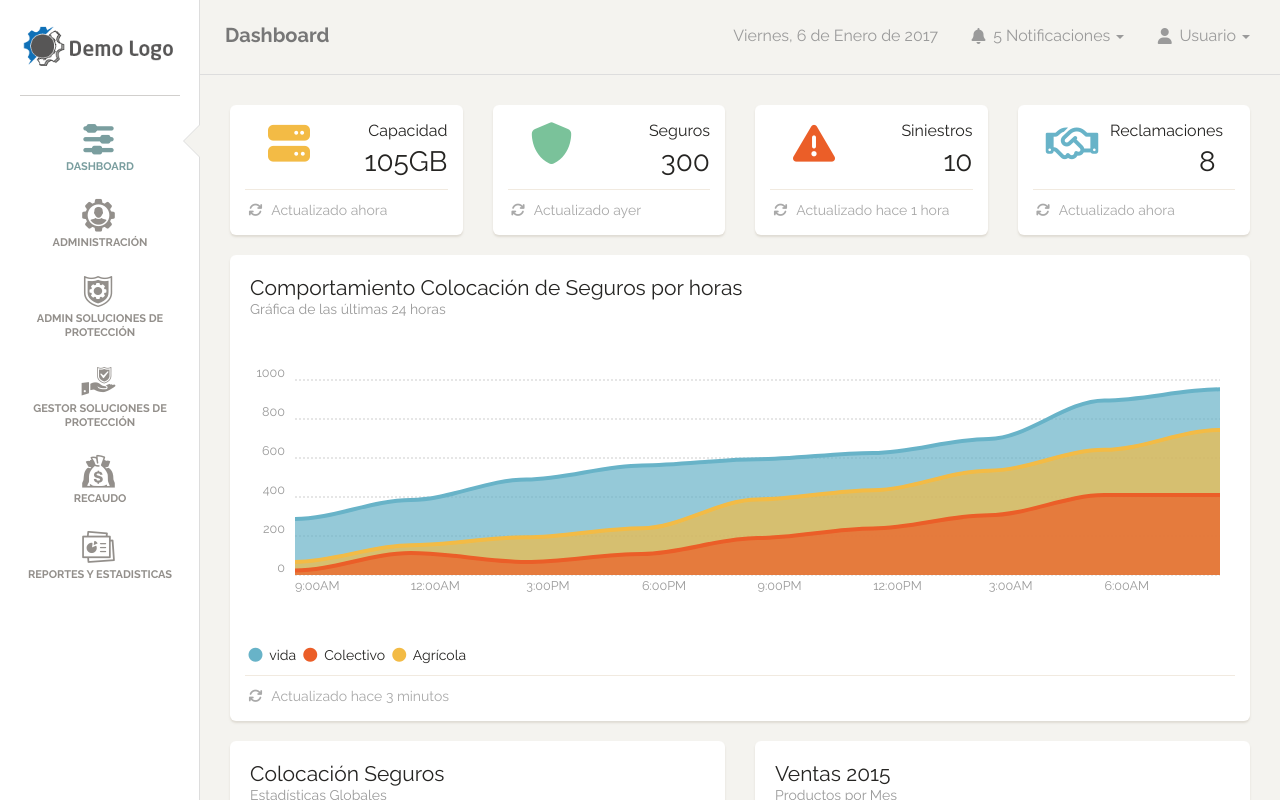
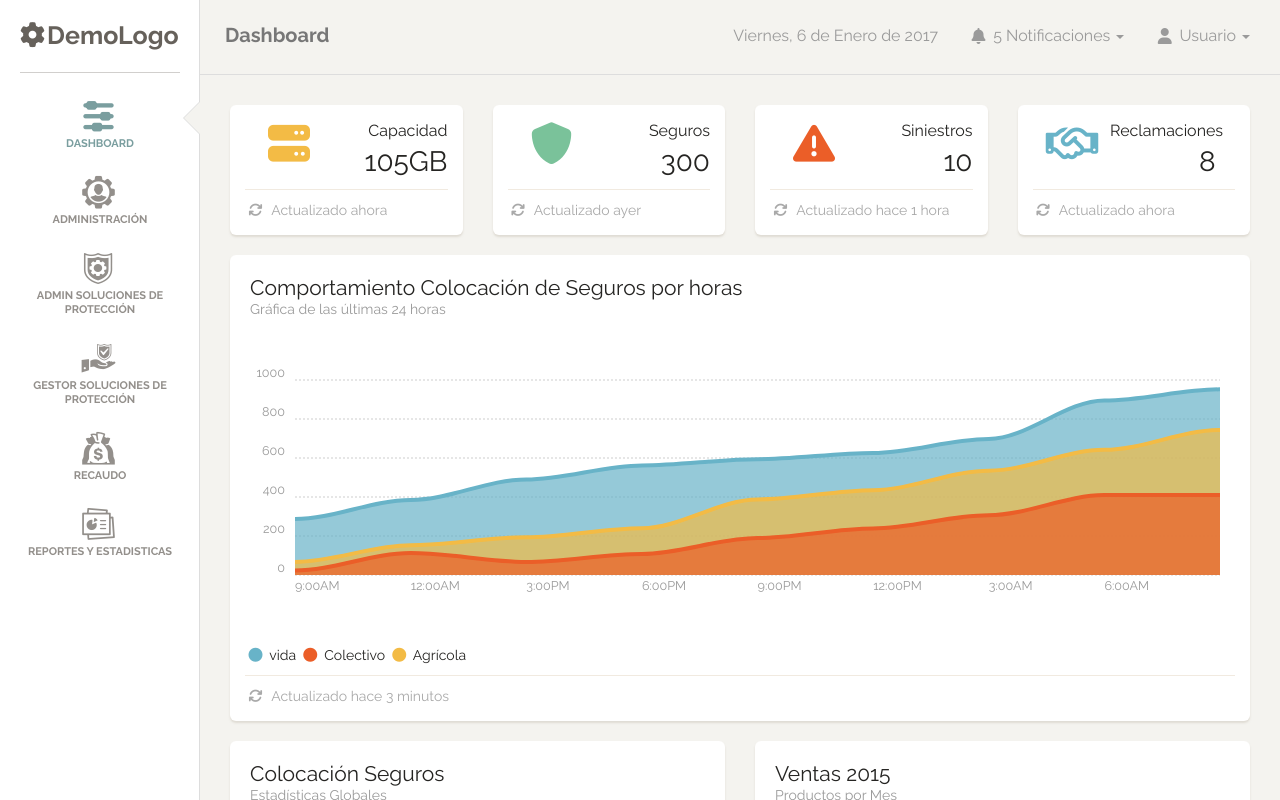
Before and after one commit to ciberdix/cbrdx_all_theme, a plain HTML site: page index.html in a window 1280 px wide. Drawn offline with Linux system fonts and the light colour scheme; files whose address does not match are found by name.

Commit message:
Change General logo - Font and IconFont

```diff
--- a/css/style.css
+++ b/css/style.css
@@ -80,3 +80,9 @@
 .colorgreen{
     background-color: #00632e;
 }
+
+
+.sidebar .logo{
+    font-size: 25px;
+    font-weight: bold;
+}
--- a/index.html
+++ b/index.html
@@ -62,7 +62,7 @@
     <body>
 
         <div class="wrapper">
-            <div class="sidebar" data-background-color="white" data-active-color="danger">
+            <div class="sidebar">
 
                 <!--
                             Tip 1: you can change the color of the sidebar's background using: data-background-color="white | black"
@@ -71,7 +71,7 @@
 
                 <div class="sidebar-wrapper">
                     <div class="logo">
-                        <img class="img-responsive" src="img/logo.png" alt="Logo"/>
+                        <i class="fa fa-cog"></i> DemoLogo
                     </div>
 
                     <ul class="nav">
```
Also changed, not shown: table.html (+2 -2 lines).
